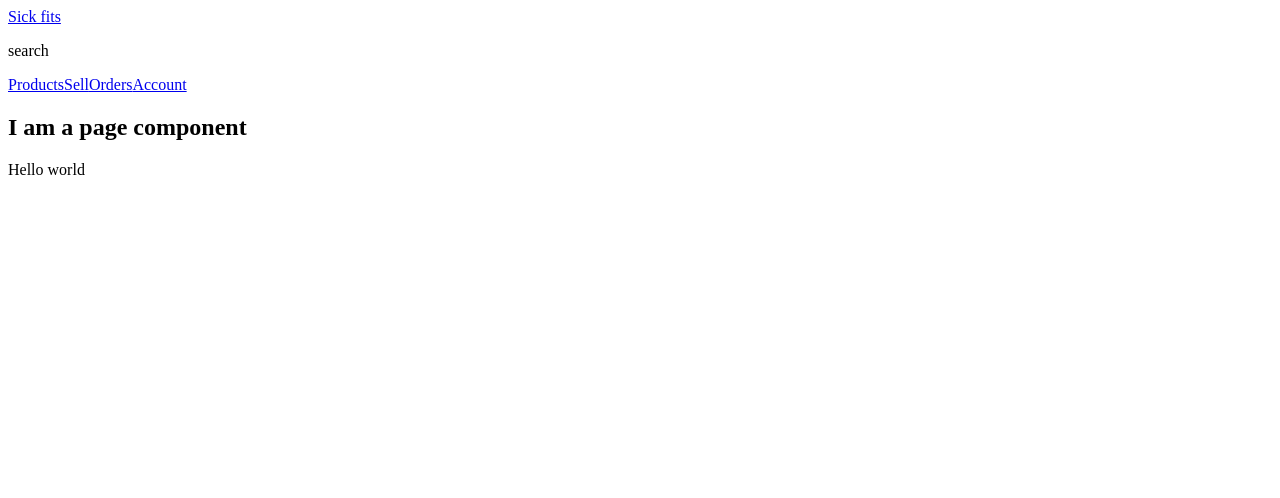
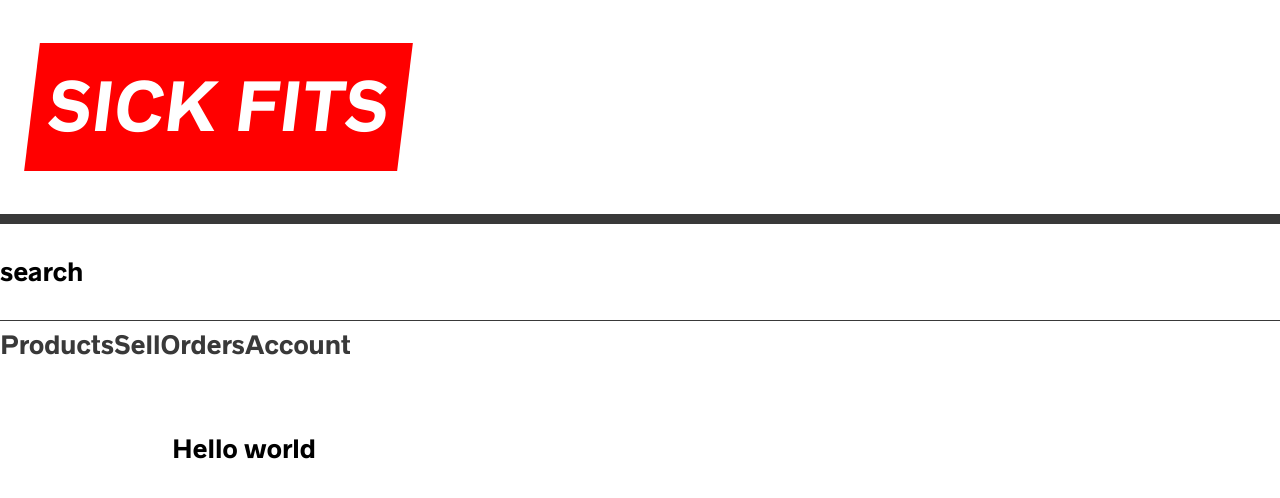
Before and after one commit to itsmoirob/wesbos-sick-fits, a Next.js app in the folder frontend/: page / in a window 1280 px wide. Shown: the top 498 px of the page. Built offline with nearby package versions, Linux system fonts and the light colour scheme.

Commit message:
Set some global styles

```diff
--- a/frontend/components/Header.js
+++ b/frontend/components/Header.js
@@ -1,16 +1,49 @@
 import Link from "next/link";
+import styled from "styled-components";
 import Nav from "./Nav";
+
+const Logo = styled.h1`
+  font-size: 4rem;
+  margin-left: 2rem;
+  z-index: 2;
+  transform: skew(-7deg);
+  background: red;
+  a {
+    color: white;
+    text-decoration: none;
+    text-transformation: uppercase;
+    padding: 0.5rem 1rem;
+  }
+`;
+
+const HeaderStyles = styled.header`
+  .bar {
+    border-bottom: 10px solid var(--black, black);
+    display: grid;
+    grid-template-columns: auto 1fr;
+    justify-content: space-between;
+    align-items: center;
+  }
+
+  .sub-bar {
+    border-bottom: 1px solid var(--black, black);
+    display: grid;
+    grid-template-columns: auto 1fr;
+  }
+`;
 
 export default function Header() {
   return (
-    <header>
+    <HeaderStyles>
       <div className="bar">
-        <Link href="/">Sick fits</Link>
+        <Logo>
+          <Link href="/">SICK FITS</Link>
+        </Logo>
       </div>
       <div className="sub-bar">
         <p>search</p>
       </div>
       <Nav />
-    </header>
+    </HeaderStyles>
   );
 }
--- a/frontend/components/Page.js
+++ b/frontend/components/Page.js
@@ -1,11 +1,61 @@
+import styled, { createGlobalStyle } from "styled-components";
 import Header from "./Header";
+
+const GlobalStyles = createGlobalStyle`
+@font-face {
+  font-family:'radnika_next';
+  src:url('/static/radnikanext-medium-webfont.woff2');
+  format('woff2');
+  font-weight:normal;
+  font-style:normal;
+}
+html{
+  --red:#ff0000;
+  --black:#393939;
+  --gray:#3a3a3a;
+  --grey:var(--gray);
+  --lightGray:#e1e1e1;
+  --lightGrey:var(--lightGray);
+  --offWhite:#ededed;
+  --maxWidth:1000px;
+  --bs: 0 12px 24px 0 rgba(0,0,0,0.09);
+  box-sizing:border-box;
+
+}
+*, *:before, *:after {
+  box-sizing:inherit;
+}
+body {
+  font-family: 'radnika_next', -apple-system, BlinkMacSystemFont, 'Segoe UI', Roboto, Oxygen, Ubuntu, Cantarell, 'Open Sans', 'Helvetica Neue', sans-serif;
+  padding:0;
+  margin:0;
+  font-size:1.5rem;
+  line-height:2;
+}
+a {
+  text-decoration:none;
+  color:var(--black);
+}
+a:hover {
+  text-decoration:underline;
+}
+button {
+  font-family: 'radnika_next', -apple-system, BlinkMacSystemFont, 'Segoe UI', Roboto, Oxygen, Ubuntu, Cantarell, 'Open Sans', 'Helvetica Neue', sans-serif;
+}
+`;
+
+const InnerStyles = styled.div`
+  max-width: var(--maxWidth);
+  margin: 0 auto;
+  padding: 2rem;
+`;
 
 export default function Page({ children }) {
   return (
     <div>
+      <GlobalStyles />
       <Header />
-      <h2>I am a page component</h2>
-      {children}
+      <InnerStyles>{children}</InnerStyles>
     </div>
   );
 }
```
